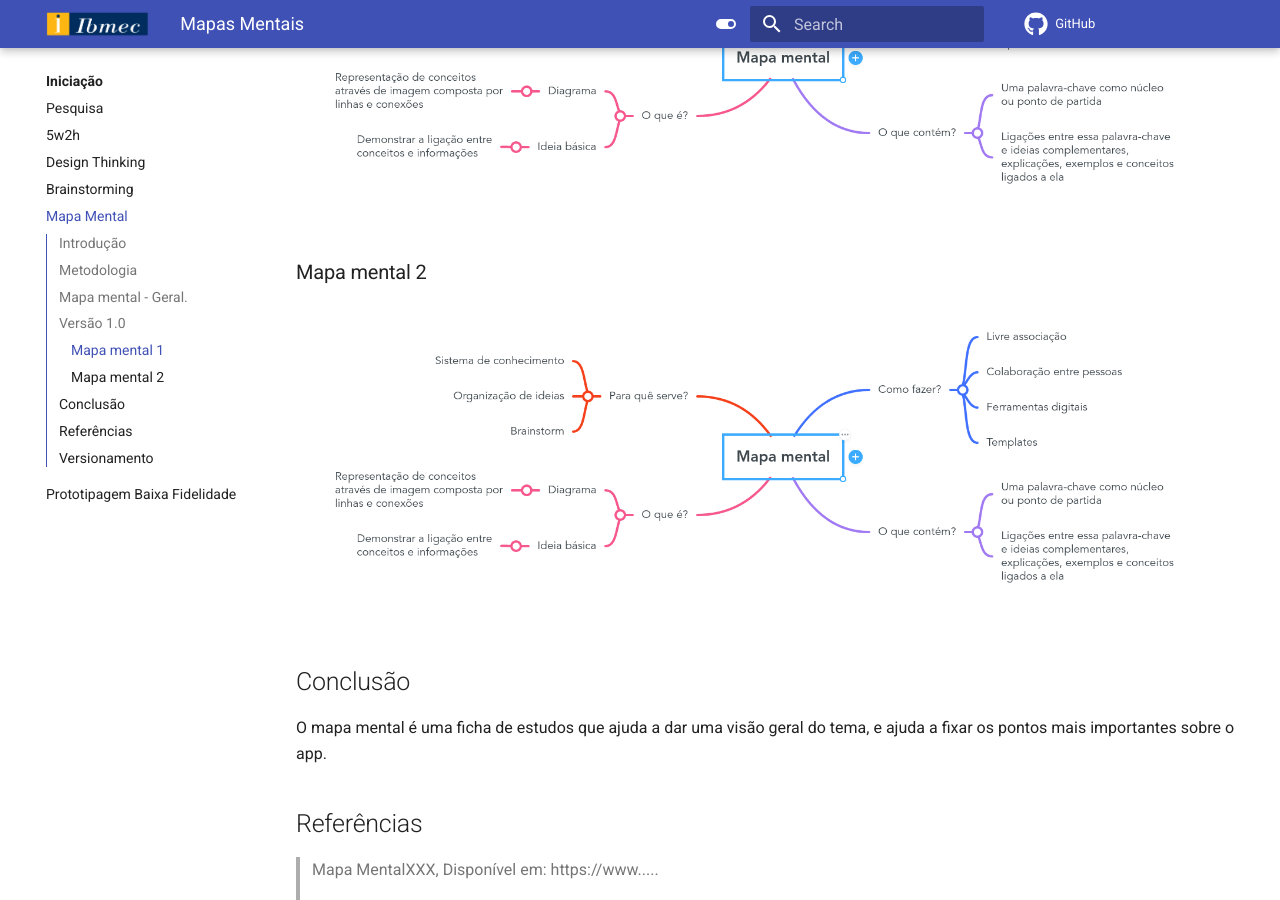
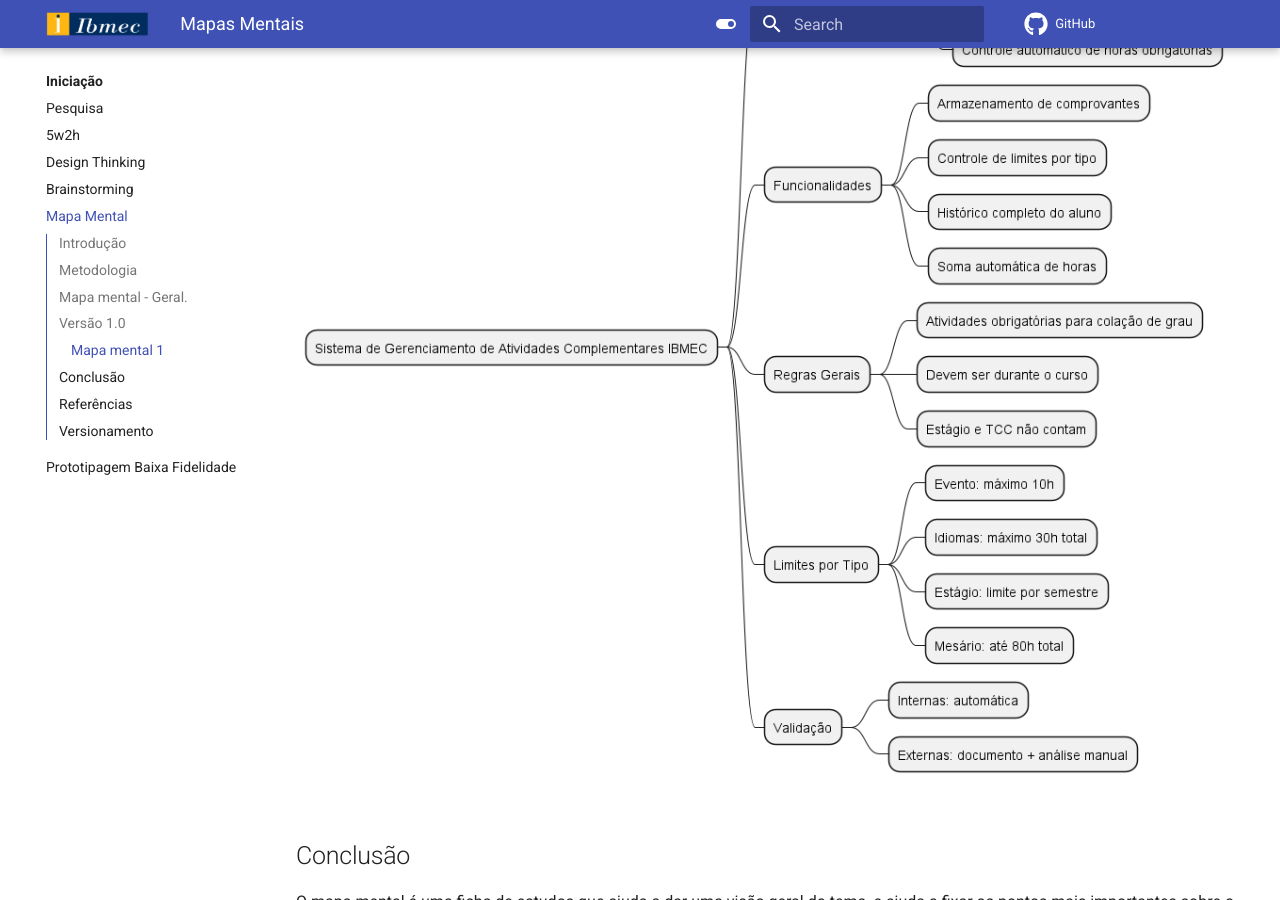
Before and after one commit to Projetos-de-Extensao/PBE_26.1_8003_I, an MkDocs documentation site: the page built from docs/Iniciacao/mapa_mental.md, in a window 1280 px wide and 900 px high, scrolled down 846 px. Built offline with MkDocs 1.6.1 and Material for MkDocs 9.7.7, drawn with Linux system fonts in a browser that asks for light colours; comment, search, counter and statistics services are not loaded.

Commit message:
mapa mental

```diff
--- a/docs/Iniciacao/mapa_mental.md
+++ b/docs/Iniciacao/mapa_mental.md
@@ -21,12 +21,8 @@ Foi levantado um ponto importante sobre o app e, assim, foi produzido o mapa men
 
 ### Mapa mental 1
 
-[![Mapa mental Entrevista](../assets/Mapas_Mentais/image.png)](../assets/Mapas_Mentais/image.png)
+[![Mapa mental Entrevista](../assets/Mapas_Mentais/mapamental.png)](../assets/Mapas_Mentais/mapamental.png)
 
-
-### Mapa mental 2
-
-[![Mapa mental Brainstorm](../assets/Mapas_Mentais/image.png)](../assets/Mapas_Mentais/image.png)
 
 ## Conclusão
 
```
